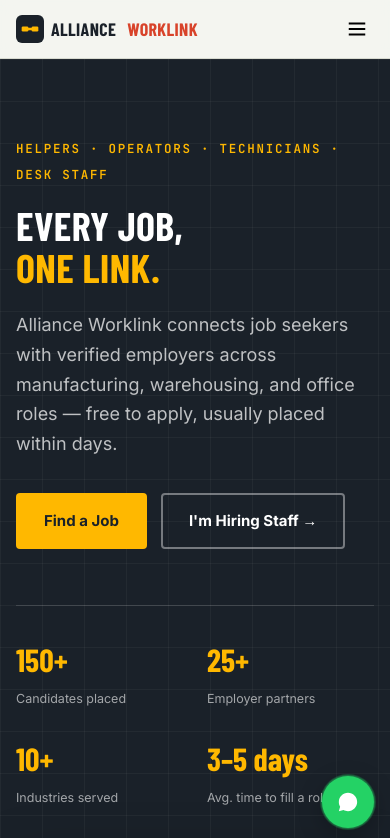
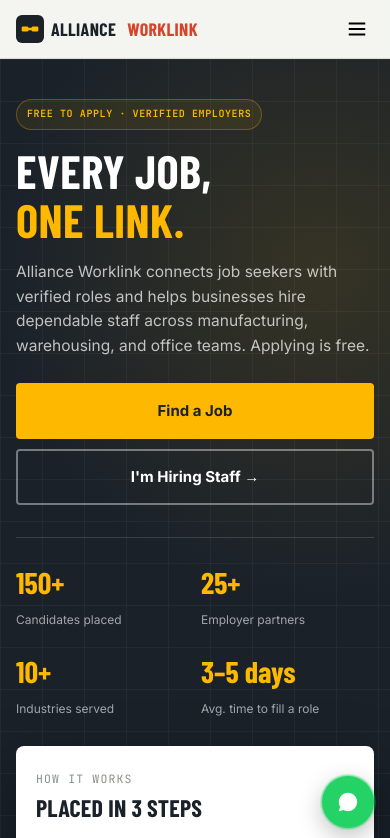
Before and after one commit to iakashpathak/AllianceWorklink, a React (Vite) app: page / in a window 390 px wide. Shown: the top 838 px of the page. Built offline with nearby package versions, Linux system fonts and the light colour scheme; a web font is replaced by a local one.

Commit message:
Updated Alliance Worklink

```diff
--- a/src/components/Hero.jsx
+++ b/src/components/Hero.jsx
@@ -26,15 +26,15 @@ export default function Hero() {
       <div className="container">
         <div className="hero__inner">
           <div>
-            <span className="hero__eyebrow">Helpers · Operators · Technicians · Desk Staff</span>
+            <span className="hero__eyebrow">Free to apply · Verified employers</span>
             <h1>
               Every job,<br />
               <span className="line2">one link.</span>
             </h1>
             <p className="hero__sub">
-              {siteConfig.companyName} connects job seekers with verified employers
-              across manufacturing, warehousing, and office roles — free to apply,
-              usually placed within days.
+              {siteConfig.companyName} connects job seekers with verified roles
+              and helps businesses hire dependable staff across manufacturing,
+              warehousing, and office teams. Applying is free.
             </p>
             <div className="hero__cta">
               <a href="#jobs" className="btn btn-primary">Find a Job</a>
--- a/src/index.css
+++ b/src/index.css
@@ -305,9 +305,12 @@ button { font-family: inherit; cursor: pointer; }
   position: absolute;
   inset: 0;
   background-image:
+    radial-gradient(circle at 82% 18%, rgba(255,184,0,0.12), transparent 32%),
     linear-gradient(rgba(255,255,255,0.04) 1px, transparent 1px),
     linear-gradient(90deg, rgba(255,255,255,0.04) 1px, transparent 1px);
-  background-size: 42px 42px;
+  background-position: top right, 0 0, 0 0;
+  background-size: 100% 100%, 42px 42px, 42px 42px;
+  background-repeat: no-repeat, repeat, repeat;
   pointer-events: none;
 }
 .hero__inner {
@@ -321,10 +324,17 @@ button { font-family: inherit; cursor: pointer; }
 .hero__eyebrow {
   font-family: var(--font-mono);
   font-size: 12.5px;
-  letter-spacing: 0.14em;
+  letter-spacing: 0.1em;
   text-transform: uppercase;
   color: var(--color-accent);
   font-weight: 600;
+  display: inline-flex;
+  align-items: center;
+  max-width: 100%;
+  padding: 8px 12px;
+  border: 1px solid rgba(255,184,0,0.28);
+  border-radius: 100px;
+  background: rgba(255,184,0,0.08);
 }
 .hero h1 {
   margin-top: 18px;
@@ -453,6 +463,46 @@ button { font-family: inherit; cursor: pointer; }
 @media (max-width: 900px) {
   .hero__inner { grid-template-columns: 1fr; }
   .hero__stats { grid-template-columns: repeat(2, 1fr); }
+}
+
+@media (max-width: 560px) {
+  .hero { padding-top: 40px; }
+  .hero__inner {
+    gap: 28px;
+    padding-bottom: 36px;
+  }
+  .hero__eyebrow {
+    font-size: 10px;
+    letter-spacing: 0.06em;
+    line-height: 1.45;
+    padding: 7px 10px;
+  }
+  .hero h1 {
+    margin-top: 16px;
+    font-size: clamp(42px, 12vw, 54px);
+  }
+  .hero__sub {
+    margin-top: 16px;
+    font-size: 15.5px;
+    line-height: 1.6;
+  }
+  .hero__cta {
+    margin-top: 24px;
+    flex-direction: column;
+    gap: 10px;
+  }
+  .hero__cta .btn {
+    width: 100%;
+    min-height: 50px;
+  }
+  .hero__stats {
+    margin-top: 32px;
+    gap: 18px 12px;
+    padding-top: 20px;
+  }
+  .hero__stat .num { font-size: 30px; }
+  .hero__stat .label { font-size: 12px; }
+  .hero__panel { padding: 24px 20px 20px; }
 }
 
 /* ─────────────────────────────────────────────
@@ -1035,3 +1085,16 @@ button { font-family: inherit; cursor: pointer; }
 @media (max-width: 900px) {
   .section { padding: 64px 0; }
 }
+
+@media (max-width: 560px) {
+  .section { padding: 48px 0; }
+  .section--tight { padding: 40px 0; }
+  .section-head { margin-bottom: 30px; }
+  .section-head h2 { font-size: clamp(30px, 9vw, 38px); }
+  .section-head p { font-size: 15.5px; }
+  .hero__step { gap: 12px; }
+  .hero__step p { font-size: 12.5px; }
+  .footer { padding-top: 44px; }
+  .footer__grid { gap: 30px; padding-bottom: 34px; }
+  .footer ul a { overflow-wrap: anywhere; }
+}
```
